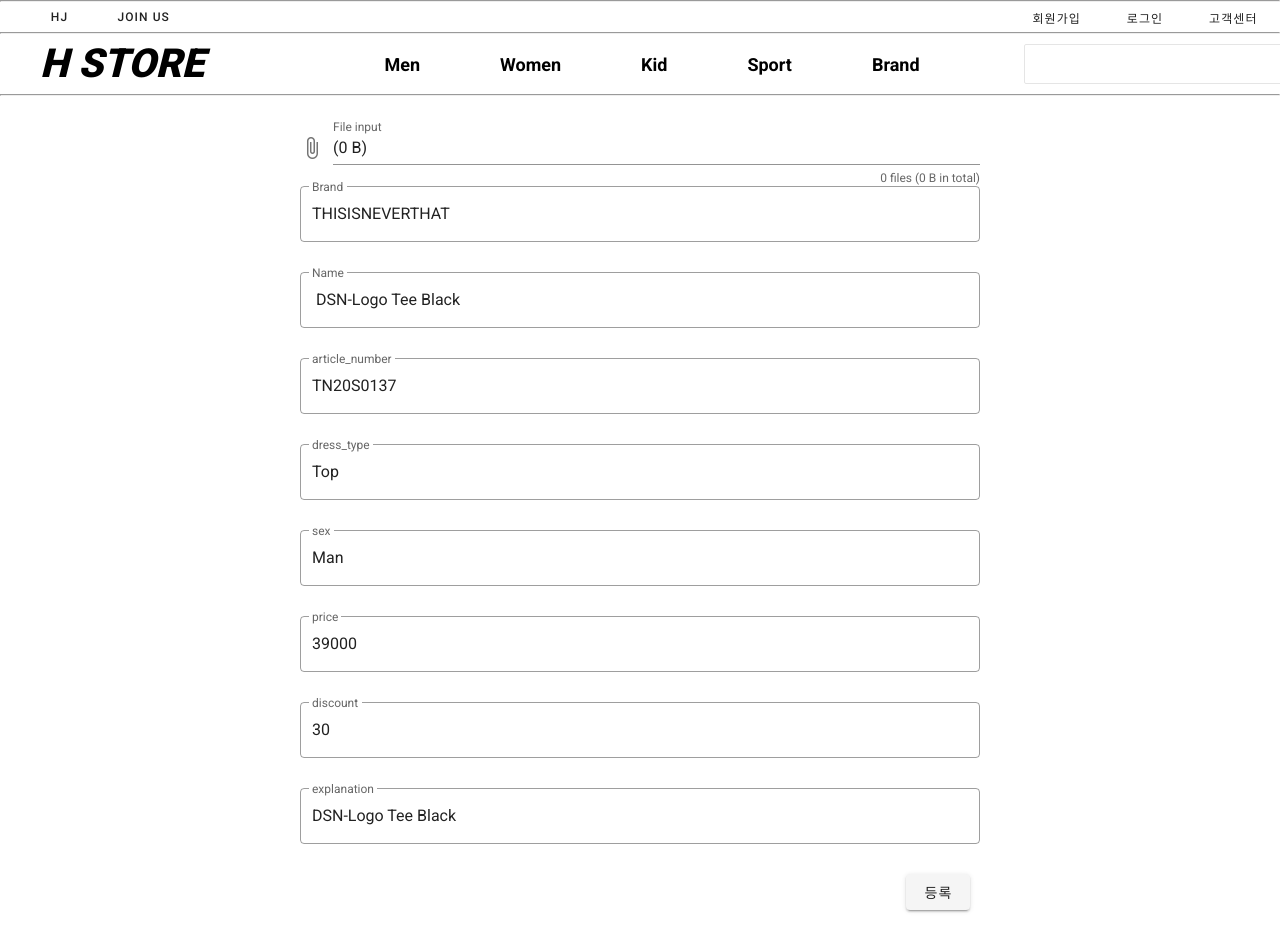
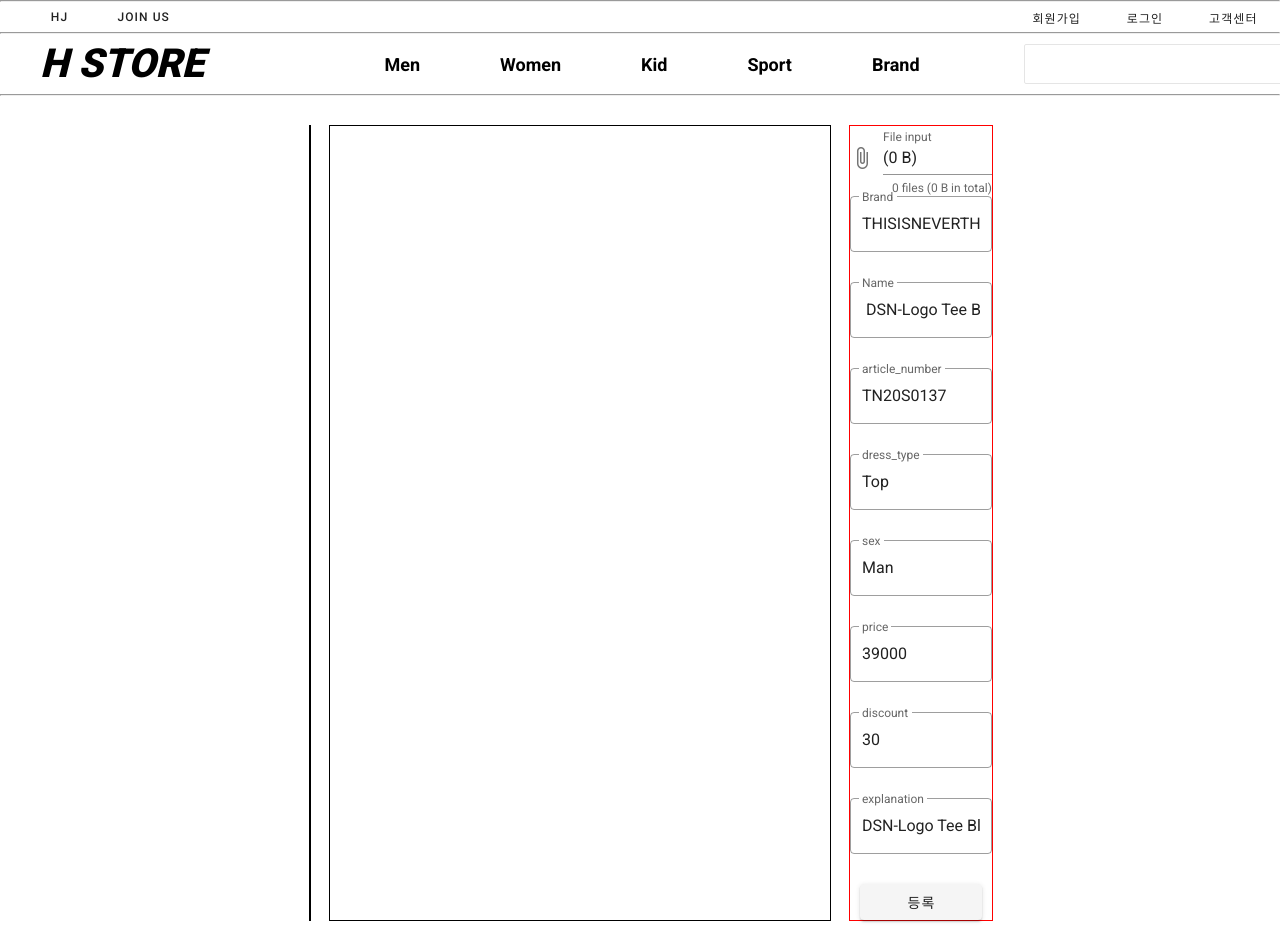
Before and after one commit to rlaguswhd19/ToyProject_Shopping, a Vue app in the folder shopping_front/: page / in a window 1280 px wide. Shown: the top 950 px of the page. Built offline with nearby package versions, Linux system fonts and the light colour scheme.

Commit message:
front createDress wrap css 완성

```diff
--- a/shopping_front/src/components/dress/createDress.vue
+++ b/shopping_front/src/components/dress/createDress.vue
@@ -1,16 +1,5 @@
 <template>
-	<div>
-		<v-file-input
-			type="file"
-			show-size
-			counter
-			multiple
-			label="File input"
-			v-model="files"
-			accept="image/*"
-			@change="onChangeImages"
-		></v-file-input>
-
+	<div class="content_wrap">
 		<div class="preview_wrap">
 			<div class="preview_list_wrap">
 				<!-- <div v-for="preview in previews" :key="preview.id"> -->
@@ -29,17 +18,27 @@
 				/>
 			</div>
 
-			<div class="representation_preview_wrap" v-if="previews.length > 0">
+			<div class="representation_preview_wrap">
 				<v-img
-					:src="previews[previewIdx].url"
+					:src="representationPreview.url"
 					width="500"
 					height="600"
 					contain
-					:alt="previews[previewIdx].name"
+					:alt="representationPreview.name"
 				/>
 			</div>
 		</div>
-
+		<div class="input_wrap">
+			<v-file-input
+				type="file"
+				show-size
+				counter
+				multiple
+				label="File input"
+				v-model="files"
+				accept="image/*"
+				@change="onChangeImages"
+			></v-file-input>
 			<v-text-field
 				label="Brand"
 				placeholder="브랜드를 입력하세요."
@@ -90,6 +89,7 @@
 			></v-text-field>
 			<v-btn @click="post_dress" style="float: right;">등록</v-btn>
 		</div>
+	</div>
 </template>
 
 <script>
@@ -112,14 +112,20 @@
 
 			files: '',
 			previews: [],
-			previewIdx: 0,
-			currentPreview: '',
+			representationPreview: {
+				id: 0,
+				url: '',
+				name: 'noimage',
+			},
+			currentPreview: null,
 		}
 	},
 	methods: {
 		mouseover(id) {
-			// 현재것을 지우고
+			// 현재것이 있다면 지우고 아니면 처음
+			if (this.currentPreview != null) {
 				this.currentPreview.style.outline = 'none'
+			}
 
 			// 지금것을 선택해 css 변경
 			let objId = 'preview_' + id
@@ -127,7 +133,7 @@
 			this.currentPreview.style.outline = '2px black solid'
 
 			// 대표 이지미 변경
-			this.previewIdx = id
+			this.representationPreview = this.previews[id]
 		},
 
 		mouseout(id) {
@@ -146,7 +152,7 @@
 				})
 			}
 
-			console.log(this.previews)
+			this.representationPreview = this.previews[0]
 		},
 
 		post_dress() {
@@ -165,7 +171,6 @@
 				},
 			}).then(response => {
 				this.dressDto.dimage_id = response.data.id
-				console.log(this.dressDto)
 				this.post_dressDto()
 			})
 		},
@@ -196,4 +201,28 @@
 .preview_list {
 	margin-bottom: 20px;
 }
+
+.representation_preview_wrap {
+	outline: 1px black solid;
+}
+
+.content_wrap {
+	margin: 10px;
+	display: flex;
+	flex-direction: row;
+}
+
+.input_wrap {
+	display: flex;
+	flex-direction: column;
+	outline: 1px red solid;
+	margin-left: 20px;
+	width: 100%;
+}
+
+.preview_list_wrap {
+	/* width: 80px; */
+	outline: 1px black solid;
+	margin-right: 20px;
+}
 </style>
```
Lines whose indentation alone changed are shown as unchanged.
